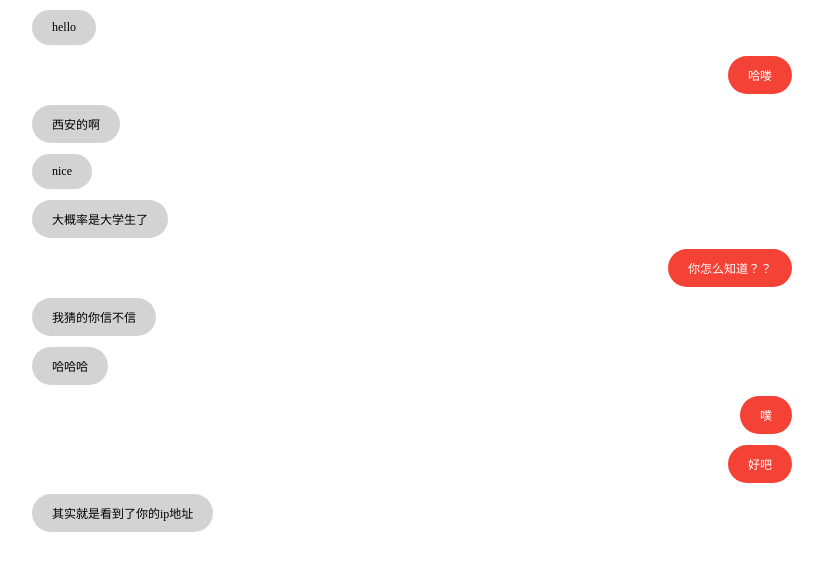
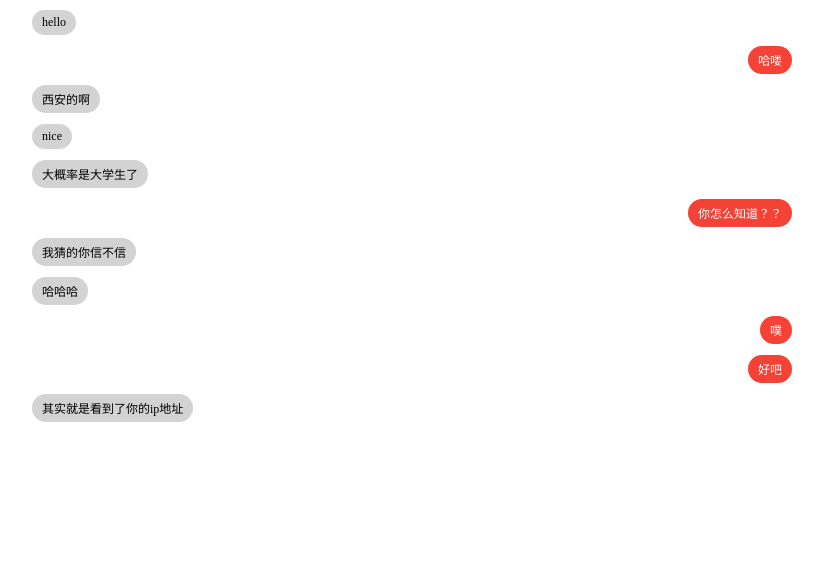
Before and after one commit to conanluffy2/conanluffy2.github.io, a plain HTML site: page dialog/1521697675802.html in a window 1280 px wide. Shown: the whole page, without its empty margins (228-1051 px from the left). Drawn offline with nearby package versions, Linux system fonts and the light colour scheme.

Commit message:
Update 1521697675802.html

```diff
--- a/dialog/1521697675802.html
+++ b/dialog/1521697675802.html
@@ -31,9 +31,9 @@
 			float: right;
 		}
 		.message-text {
-			padding: 10px 20px;
+			padding: 5px 10px;
 			clear: both;
-			border-radius: 25px;
+			border-radius: 15px;
 			position: relative;
 			margin-bottom: 1px;
 		}
```
